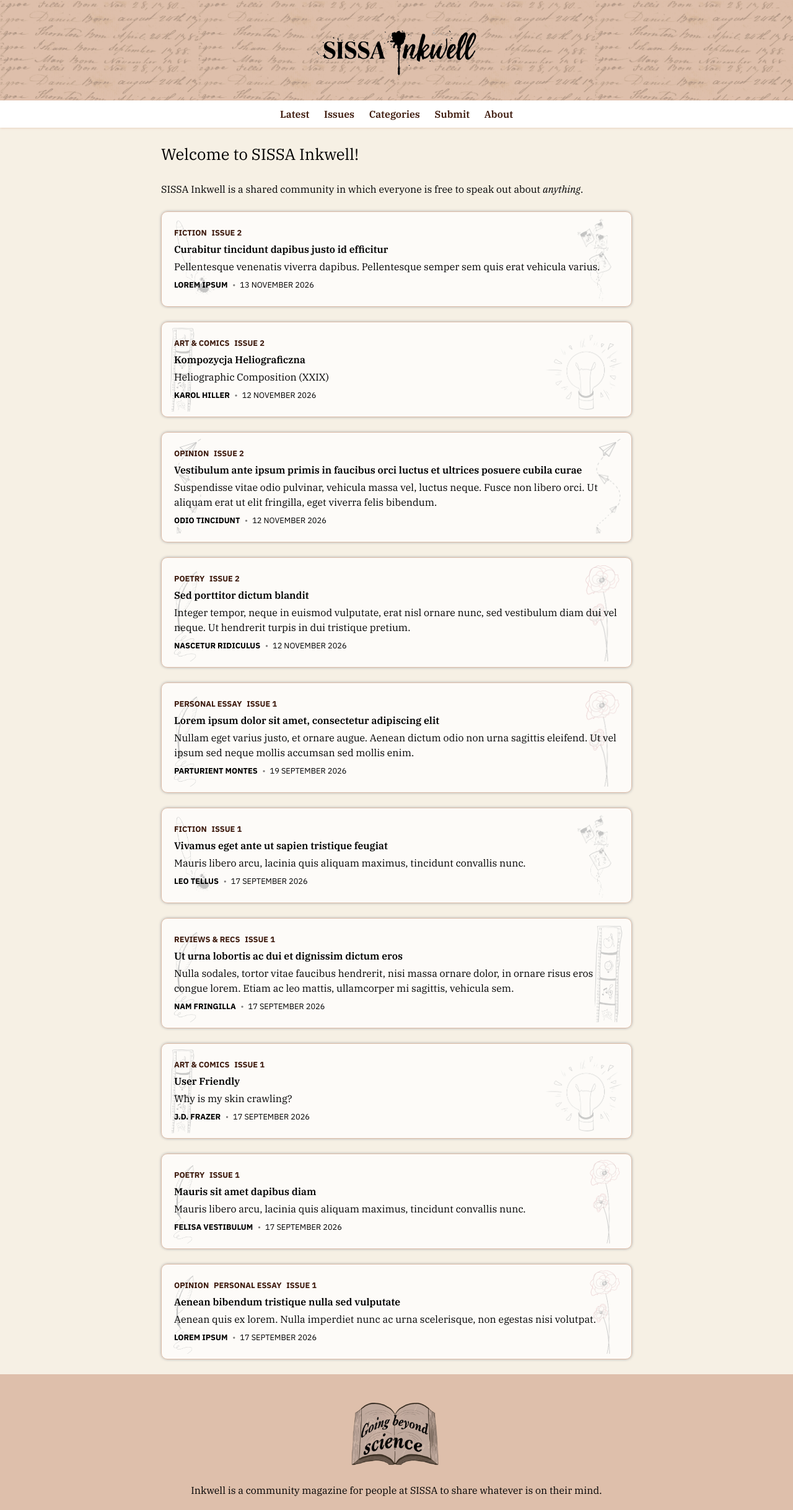
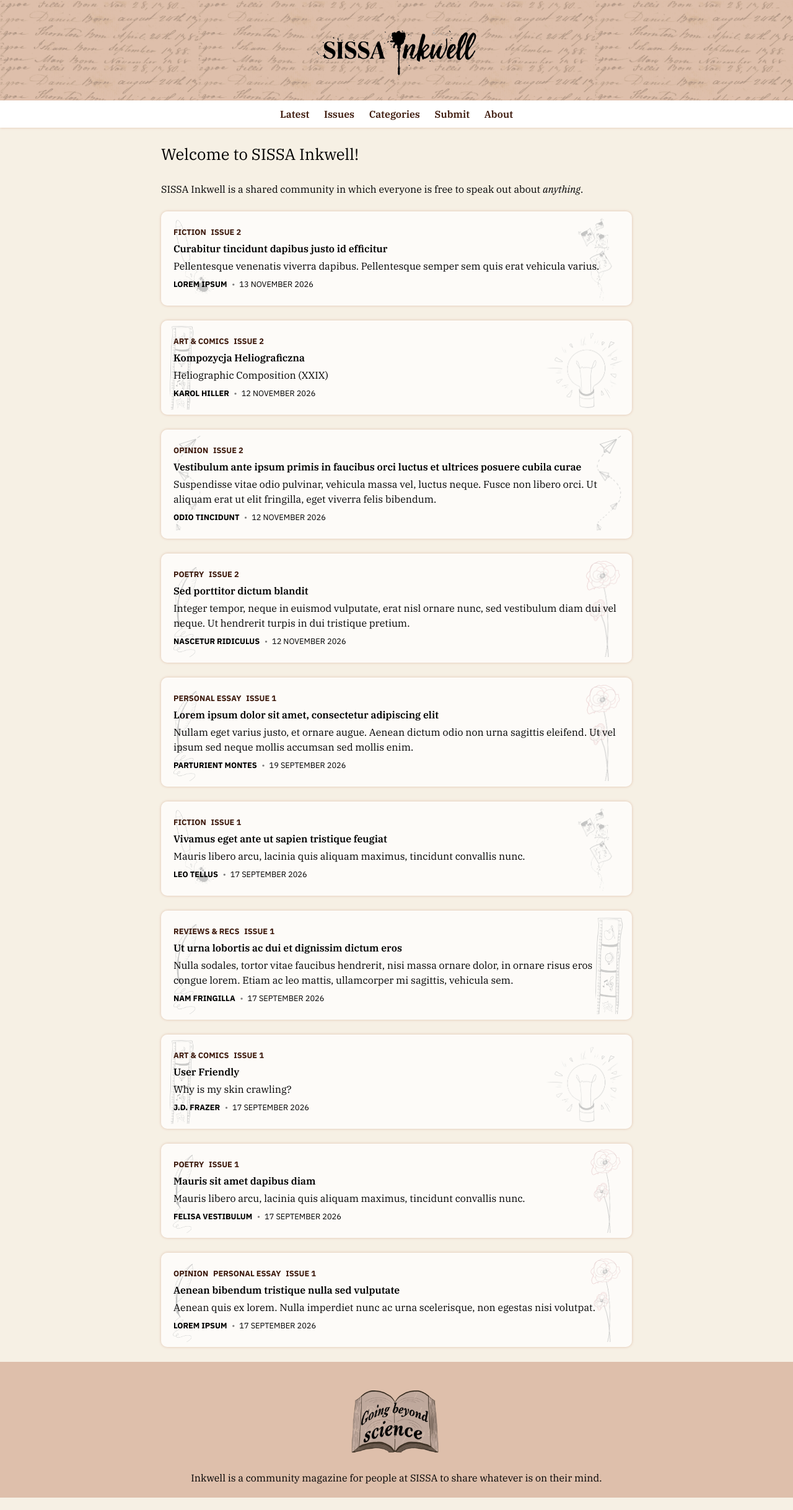
Before and after one commit to 11DE784A/InkwellWebsite, a Jekyll site: the page built from index.markdown, in a window 1280 px wide. Shown: the whole page at 62% size. Built offline with Jekyll 4.4.1, drawn with Linux system fonts in a browser that asks for light colours.

Commit message:
post card shadows match with the navbar shadow

```diff
--- a/assets/styles.css
+++ b/assets/styles.css
@@ -161,10 +161,6 @@ h4 {
   font-weight: bold;
 }
 
-section:hover {
-  box-shadow: 0 0 0.8rem var(--grey-aa);
-}
-
 section > * {
   margin-bottom: 0.4rem;
 }
@@ -180,10 +176,13 @@ section h2 {
   background-position: 2% 50%, 98% 50%;
   background-repeat: no-repeat;
   background-size: auto 90%;
-  border: 1px solid var(--chocolate-brown);
   border-radius: var(--box-radius);
-  box-shadow: 0 0 0.4rem var(--grey-aa);
+  box-shadow: 0 0 0.4rem var(--chocolate-brown);
   padding: 2rem;
+}
+
+.card:hover {
+  box-shadow: 0 0 0.6rem var(--chocolate-brown);
 }
 
 .art-comics {
```
